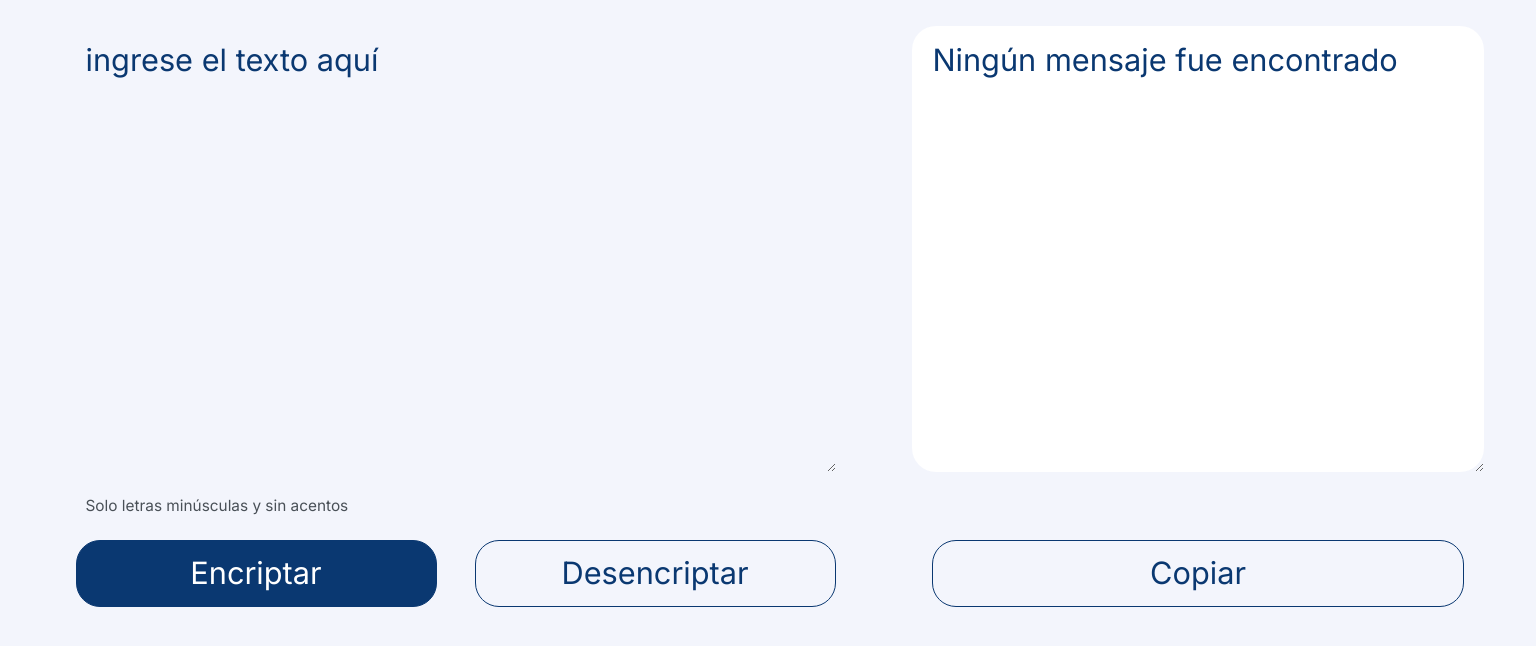
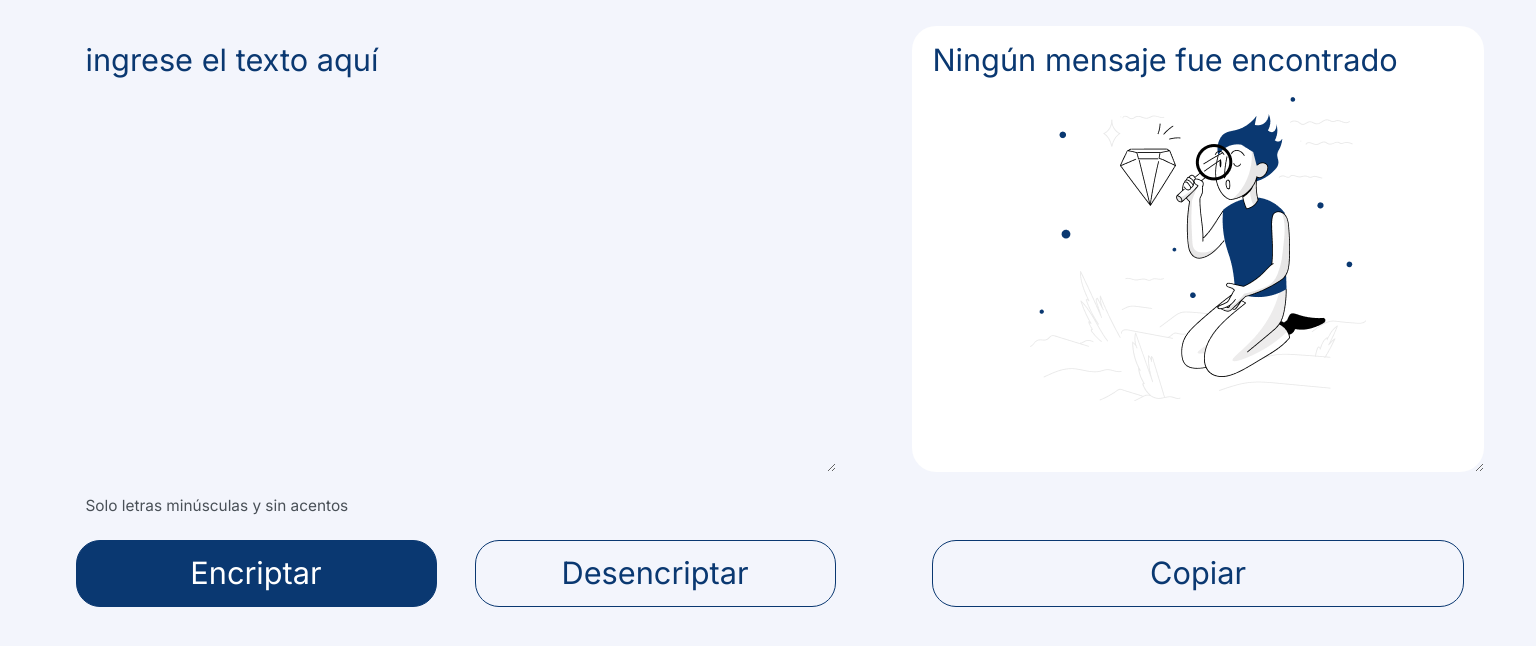
Before and after one commit to rosa-elena-ab/encriptador, a plain HTML site: page index.html in a window 1536 px wide. Shown: the part 102-748 px from the top of the page. Drawn offline with Linux system fonts and the light colour scheme; the site is published under a folder, as on GitHub Pages, so addresses that start at the root find nothing.

Commit message:
Update style.css

```diff
--- a/style.css
+++ b/style.css
@@ -183,7 +183,7 @@ main .textAreas{
         padding-left: 20px;
         padding-right: 20px;
         background: white;
-        background-image: url("/imagenes/Muneco.png");
+        background-image: url("./imagenes/Muneco.png");
         background-repeat: no-repeat;
         background-position-x: center;
         background-position-y: center;
```
